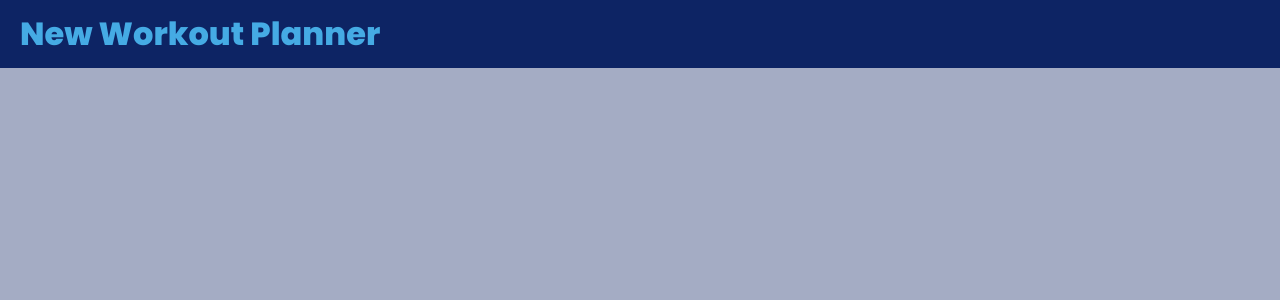
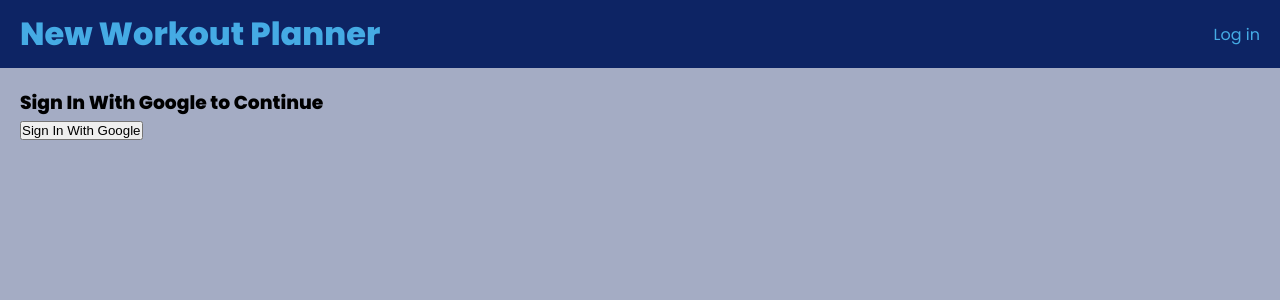
Before and after one commit to ronthetech/workoutplanner, a React (Create React App) app in the folder frontend/: page /login in a window 1280 px wide. Before the commit this address had no page. Shown: the top 300 px of the page. Built offline with nearby package versions, Linux system fonts and the light colour scheme.

Commit message:
feat add google authentication log in

```diff
--- a/frontend/package.json
+++ b/frontend/package.json
@@ -8,6 +8,7 @@
 		"@testing-library/react": "^13.4.0",
 		"@testing-library/user-event": "^13.5.0",
 		"bootstrap": "^5.2.1",
+		"firebase": "^9.9.4",
 		"react": "^18.2.0",
 		"react-bootstrap": "^2.5.0",
 		"react-dom": "^18.2.0",
--- a/frontend/src/App.js
+++ b/frontend/src/App.js
@@ -1,16 +1,33 @@
 import { Route, Routes } from "react-router-dom";
+import { useState } from "react";
+
+// firebase authentication
+import { signOut } from "firebase/auth";
+import { auth } from "./firebase-config";
 
 // pages & components
 import Home from "./pages/Home";
 import Navbar from "./components/Navbar";
+import Login from "./pages/Login";
 
 function App() {
+	const [isAuth, setIsAuth] = useState(false);
+
+	const signUserOut = () => {
+		signOut(auth).then(() => {
+			localStorage.clear();
+			setIsAuth(false);
+			window.location.pathname = "/login";
+		});
+	};
+
 	return (
 		<div className='App'>
-			<Navbar />
+			<Navbar isAuth={isAuth} signUserOut={signUserOut} />
 			<div className='pages'>
 				<Routes>
 					<Route path='/' element={<Home />} />
+					<Route path='/login' element={<Login setIsAuth={setIsAuth} />} />
 				</Routes>
 			</div>
 		</div>
--- a/frontend/src/components/Navbar.js
+++ b/frontend/src/components/Navbar.js
@@ -1,12 +1,13 @@
 import { Link } from "react-router-dom";
 
-function Navbar() {
+function Navbar({ isAuth, signUserOut }) {
 	return (
 		<header>
 			<div className='container'>
 				<Link to='/'>
 					<h1>New Workout Planner</h1>
 				</Link>
+				{!isAuth ? <Link to='/login'>Log in</Link> : <button onClick={signUserOut}>Log Out</button>}
 			</div>
 		</header>
 	);
--- /dev/null
+++ b/frontend/src/firebase-config.js
@@ -0,0 +1,30 @@
+// Import the functions you need from the SDKs you need
+import { initializeApp } from "firebase/app";
+import { getAnalytics } from "firebase/analytics";
+
+// for authentication with google
+import { getAuth, GoogleAuthProvider } from "firebase/auth";
+
+// TODO: Add SDKs for Firebase products that you want to use
+// https://firebase.google.com/docs/web/setup#available-libraries
+
+// Your web app's Firebase configuration
+// For Firebase JS SDK v7.20.0 and later, measurementId is optional
+const firebaseConfig = {
+	apiKey: "AIzaSyB_5aELaiOlQEXcV8pdf9ErdxJ1lAwNre4",
+	authDomain: "new-workout-plan-ddb82.firebaseapp.com",
+	projectId: "new-workout-plan-ddb82",
+	storageBucket: "new-workout-plan-ddb82.appspot.com",
+	messagingSenderId: "330839530367",
+	appId: "1:330839530367:web:7cdd98854aa124bfad984a",
+	measurementId: "G-J5R5Z6RVL1",
+};
+
+// Initialize Firebase
+const app = initializeApp(firebaseConfig);
+const analytics = getAnalytics(app);
+
+// for authentication with google
+export const auth = getAuth(app);
+
+export const provider = new GoogleAuthProvider();
--- /dev/null
+++ b/frontend/src/pages/Login.js
@@ -0,0 +1,24 @@
+import { auth, provider } from "../firebase-config";
+import { signInWithPopup } from "firebase/auth";
+import { useNavigate } from "react-router-dom";
+
+function Login({ setIsAuth }) {
+	let navigate = useNavigate();
+
+	const signInWithGoogle = () => {
+		signInWithPopup(auth, provider).then((result) => {
+			localStorage.setItem("isAuth", true);
+			setIsAuth(true);
+			navigate("/");
+		});
+	};
+
+	return (
+		<div className='login'>
+			<h3>Sign In With Google to Continue</h3>
+			<button onClick={signInWithGoogle}>Sign In With Google</button>
+		</div>
+	);
+}
+
+export default Login;
```
Also changed, not shown: 1 other file (tests, documents, lock files or other folders).
